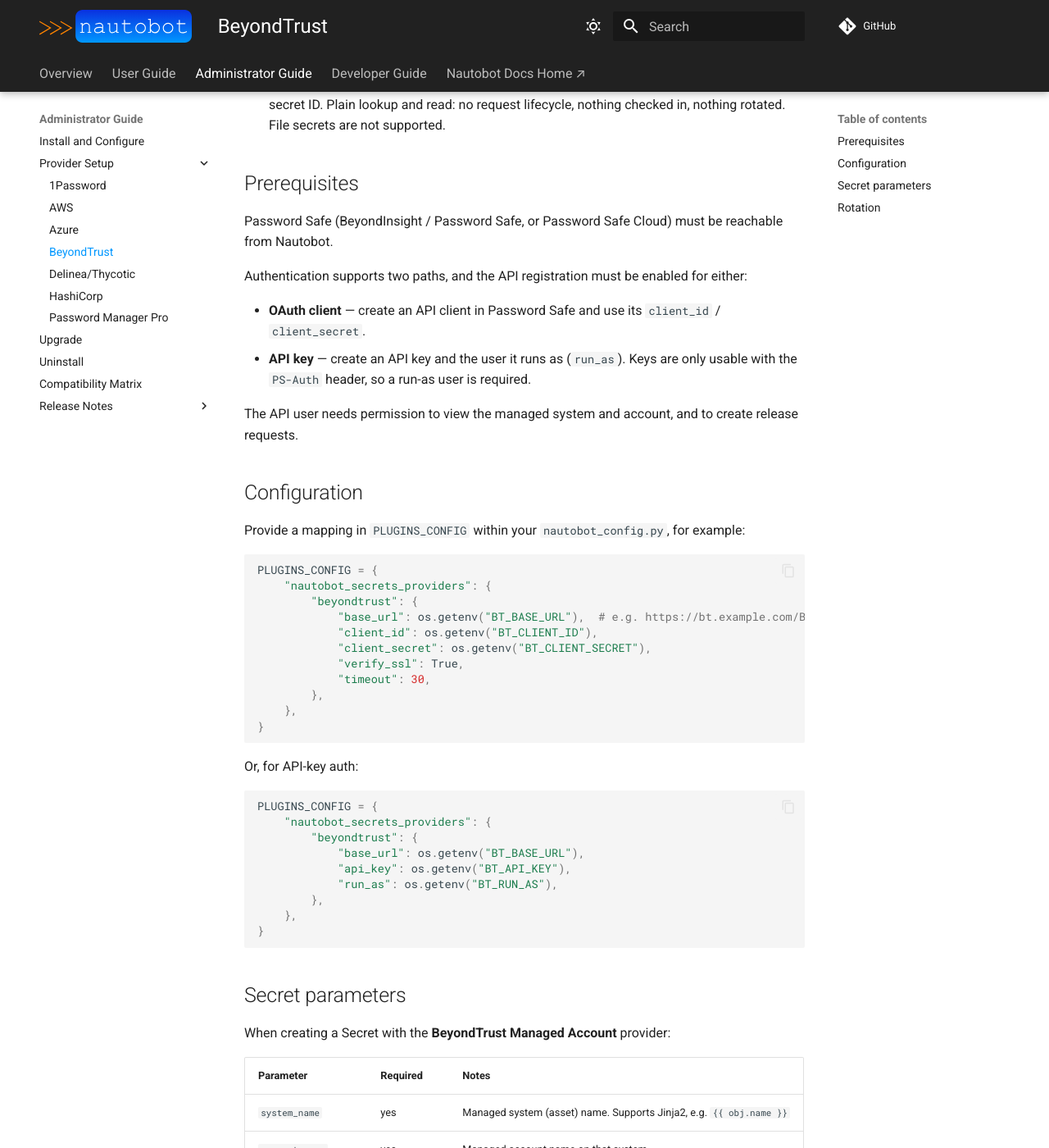
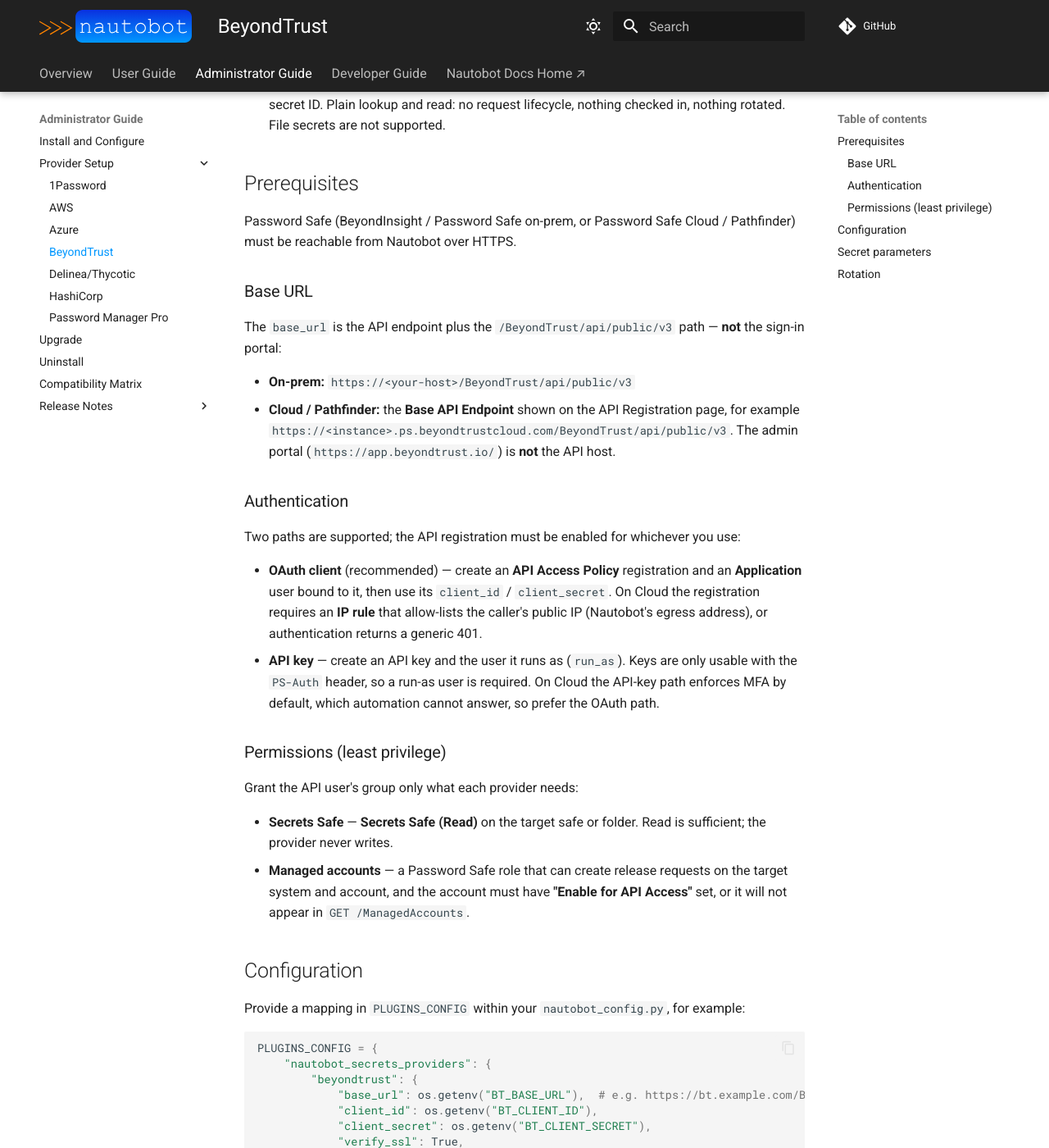
Before and after one commit to nautobot/nautobot-app-secrets-providers, an MkDocs documentation site: the page built from docs/admin/providers/beyondtrust_setup.md, in a window 1280 px wide and 1400 px high, scrolled down 281 px. Shown: the whole window at 82% size. Built offline with MkDocs 1.6.1 and Material for MkDocs 9.7.7, drawn with Linux system fonts in a browser that asks for light colours; comment, search, counter and statistics services are not loaded; some of the changed text lies outside the part shown.

Commit message:
Reconcile BeyondTrust Secrets Safe provider with real Password Safe Cloud
Validated the Secrets Safe provider against a live Password Safe Cloud
(Pathfinder) tenant and corrected the response and error shapes that differ
from what was assumed:

- Read the search envelope's `Data` key rather than `Results` (the real shape
  is `{"TotalCount", "Data": [...]}`); the provider previously returned zero
  secrets against Cloud.
- Surface the API's own error text via a new `_error_message()`, handling the
  bare-JSON-string (403) and `{"error": ...}` (404) Cloud formats as well as
  the on-prem numeric codes.
- Update the unit tests to the real response and error shapes and add a by-id
  not-found test.
- Make the development `beyondtrust` config env-driven, matching the sibling
  providers (no mock-specific defaults committed).
- Document the Cloud base URL (the admin portal is not the API host), the OAuth
  application user and IP rule, least-privilege permissions, and the bootstrap
  credential.

````diff
--- a/docs/admin/providers/beyondtrust_setup.md
+++ b/docs/admin/providers/beyondtrust_setup.md
@@ -11,15 +11,39 @@
 
 ## Prerequisites
 
-Password Safe (BeyondInsight / Password Safe, or Password Safe Cloud) must be reachable from Nautobot.
+Password Safe (BeyondInsight / Password Safe on-prem, or Password Safe Cloud / Pathfinder) must be
+reachable from Nautobot over HTTPS.
 
-Authentication supports two paths, and the API registration must be enabled for either:
+### Base URL
 
-- **OAuth client** — create an API client in Password Safe and use its `client_id` / `client_secret`.
+The `base_url` is the API endpoint plus the `/BeyondTrust/api/public/v3` path — **not** the sign-in portal:
+
+- **On-prem:** `https://<your-host>/BeyondTrust/api/public/v3`
+- **Cloud / Pathfinder:** the **Base API Endpoint** shown on the API Registration page, for example
+  `https://<instance>.ps.beyondtrustcloud.com/BeyondTrust/api/public/v3`. The admin portal
+  (`https://app.beyondtrust.io/`) is **not** the API host.
+
+### Authentication
+
+Two paths are supported; the API registration must be enabled for whichever you use:
+
+- **OAuth client** (recommended) — create an **API Access Policy** registration and an **Application**
+  user bound to it, then use its `client_id` / `client_secret`. On Cloud the registration requires an
+  **IP rule** that allow-lists the caller's public IP (Nautobot's egress address), or authentication
+  returns a generic 401.
 - **API key** — create an API key and the user it runs as (`run_as`). Keys are only usable with the
-  `PS-Auth` header, so a run-as user is required.
+  `PS-Auth` header, so a run-as user is required. On Cloud the API-key path enforces MFA by default,
+  which automation cannot answer, so prefer the OAuth path.
 
-The API user needs permission to view the managed system and account, and to create release requests.
+### Permissions (least privilege)
+
+Grant the API user's group only what each provider needs:
+
+- **Secrets Safe** — **Secrets Safe (Read)** on the target safe or folder. Read is sufficient; the
+  provider never writes.
+- **Managed accounts** — a Password Safe role that can create release requests on the target system and
+  account, and the account must have **"Enable for API Access"** set, or it will not appear in
+  `GET /ManagedAccounts`.
 
 ## Configuration
 
@@ -52,6 +76,10 @@
     },
 }
 ```
+
+The `client_secret` / `api_key` is a bootstrap credential — it cannot be fetched from BeyondTrust itself,
+so supply it from the environment or your deployment's secret store rather than committing it to
+`nautobot_config.py`.
 
 ## Secret parameters
 
````
Also changed, not shown: 3 other files.
